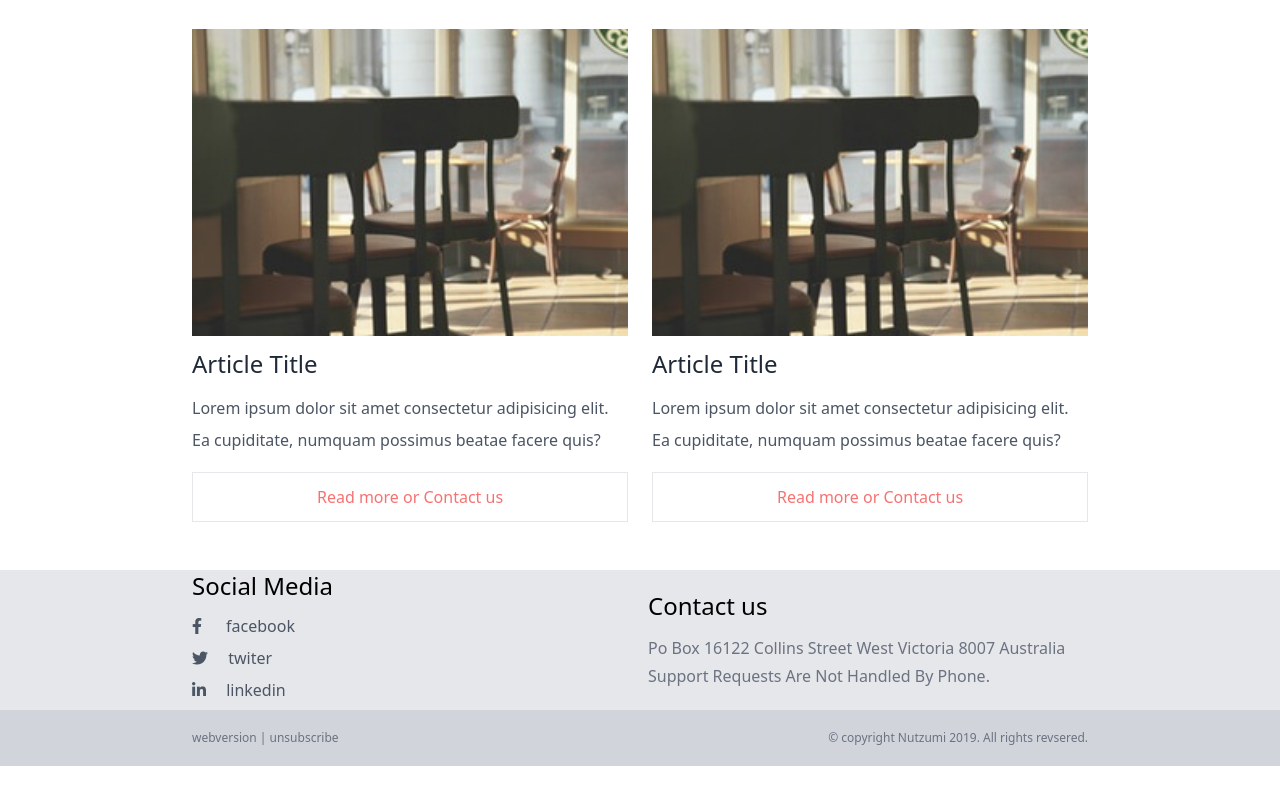
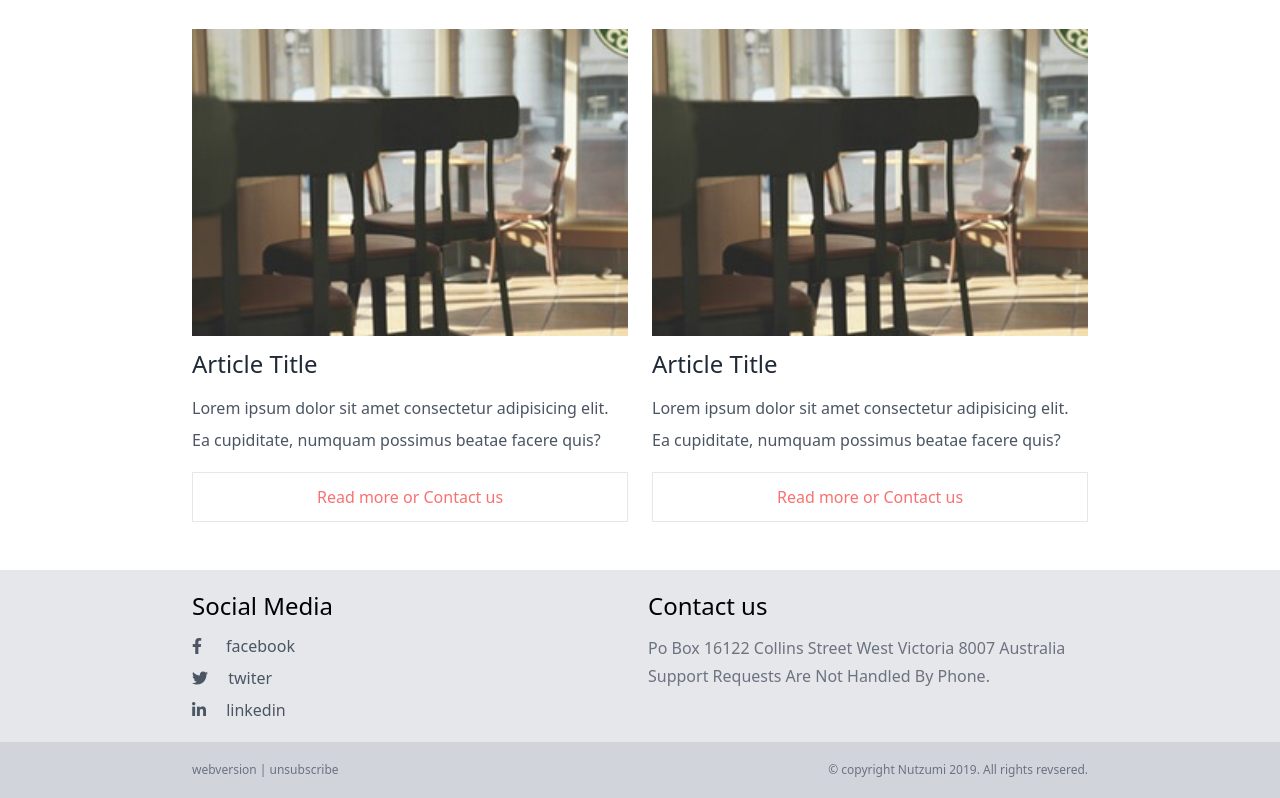
Before and after one commit to zubayer-47/grid-tailwind, a plain HTML site: page index.html in a window 1280 px wide. Shown: the part 4551-5349 px from the top of the page. Before the commit the page ends 5317 px from the top, so only its background shows below. Drawn offline with Linux system fonts and the light colour scheme.

Commit message:
changes to be commited2

```diff
--- a/index.html
+++ b/index.html
@@ -641,7 +641,7 @@
       </div>
     </section>
 
-    <section class="bg-gray-200 pt-8">
+    <section class="bg-gray-200">
       <div
         class="
           sm:max-w-xl
@@ -654,7 +654,7 @@
           gap-4
         "
       >
-        <div>
+        <div class="my-5">
           <h1 class="text-2xl mb-3 text-center sm:text-left">Social Media</h1>
           <div class="flex flex-col gap-2 text-md text-gray-600">
             <a href=""><i class="fab fa-facebook-f mr-6"></i>facebook</a>
```
